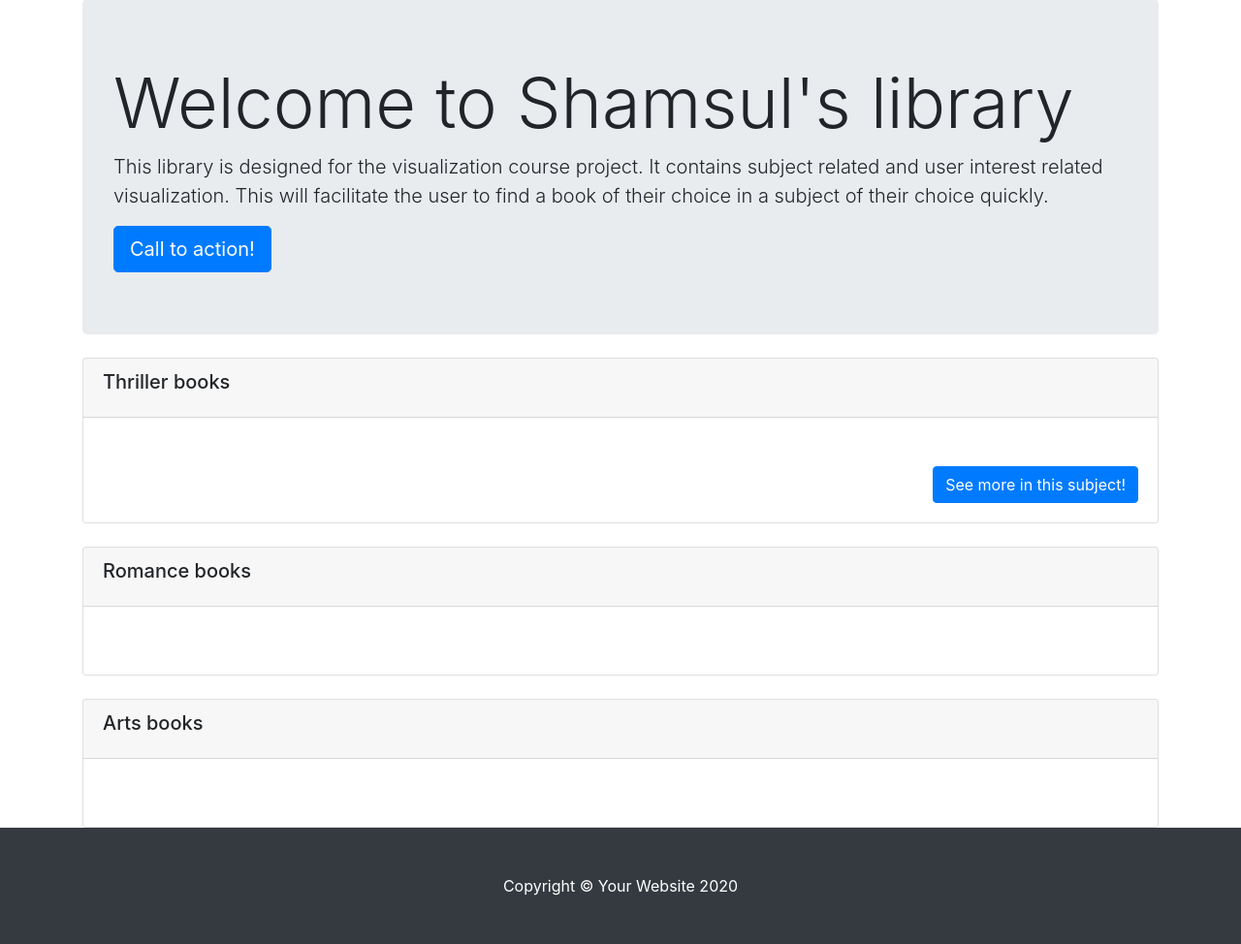
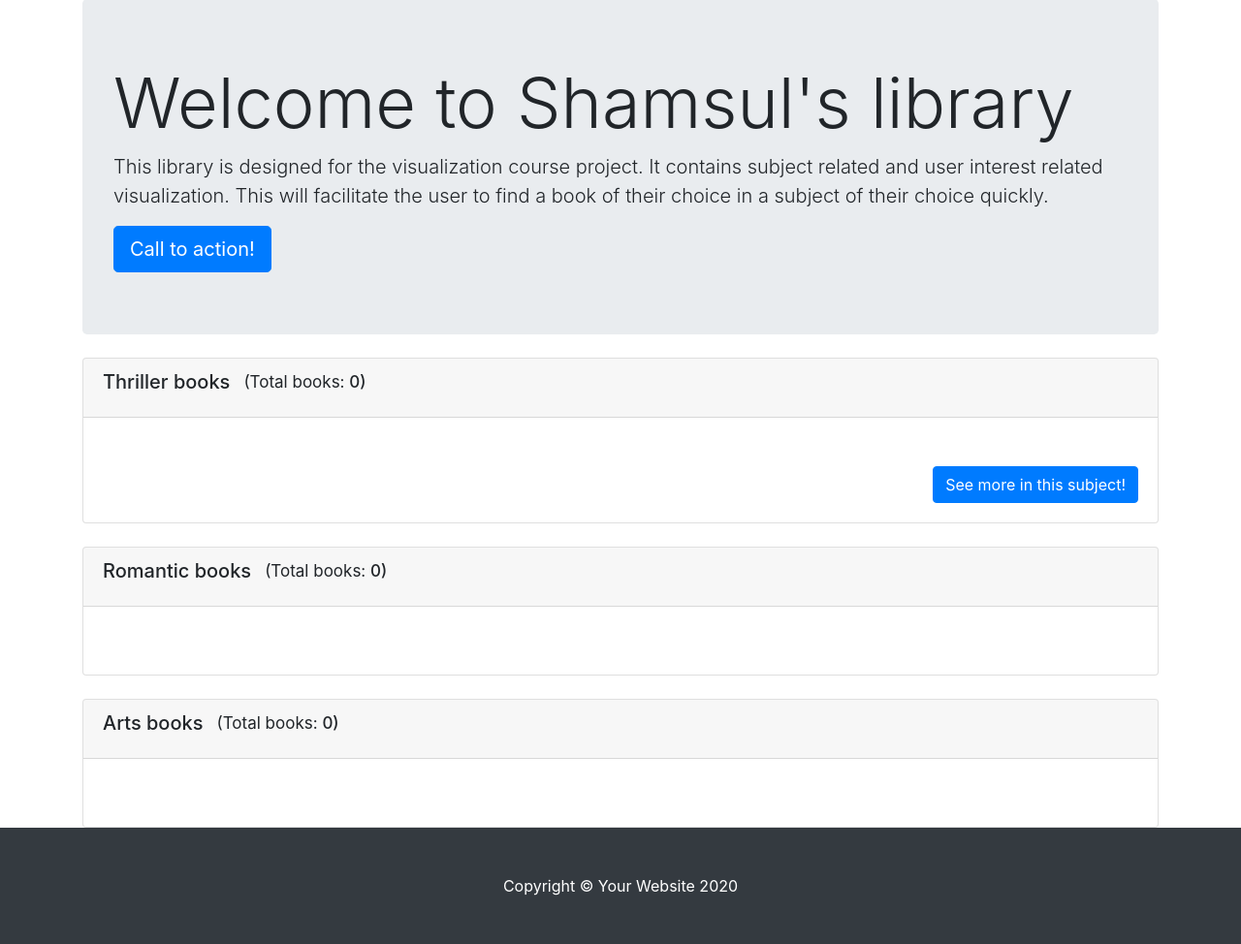
Before and after one commit to sajib-4414/infovislibraryproject, a Django app: page / in a window 1280 px wide. Shown: the part 81-1055 px from the top of the page at 97% size. Run offline with Django 3.2, Linux system fonts and the light colour scheme; data that the repository does not hold is empty; some libraries are stand-ins or nearby versions.

Commit message:
home page document count shown

```diff
--- a/infovisproject1/library/templates/index.html
+++ b/infovisproject1/library/templates/index.html
@@ -27,7 +27,13 @@
 
     <div class="card">
         <div class="card-header">
-            <h5 class="card-title">Thriller books</h5>
+            <div style="float: left;"><h5 class="card-title" style="width: auto !important;">Thriller books</h5></div>
+            <div style="float: left; font-size:17px; font-color: #808090;margin-top: -4px;
+    margin-left: 10px"
+                 class="d-flex flex-column">
+                <div class="p-1"><span style="font-weight:normal">(Total books:</span> <span
+                        style="font-weight:500">{{ thriller_book_count }}) </span></div>
+            </div>
         </div>
         <div class="card-body">
             {#            <h5 class="card-title">Special title treatment</h5>#}
@@ -85,7 +91,13 @@
     <br>
     <div class="card">
         <div class="card-header">
-            <h5 class="card-title">Romance books</h5>
+            <div style="float: left;"><h5 class="card-title" style="width: auto !important;">Romantic books</h5></div>
+            <div style="float: left; font-size:17px; font-color: #808090;margin-top: -4px;
+    margin-left: 10px"
+                 class="d-flex flex-column">
+                <div class="p-1"><span style="font-weight:normal">(Total books:</span> <span
+                        style="font-weight:500">{{ romance_book_count }}) </span></div>
+            </div>
         </div>
         <div class="card-body">
             {#            <h5 class="card-title">Special title treatment</h5>#}
@@ -131,8 +143,13 @@
     <br>
     <div class="card">
         <div class="card-header">
-            <h5 class="card-title">Arts books </h5>
-
+            <div style="float: left;"><h5 class="card-title" style="width: auto !important;">Arts books</h5></div>
+            <div style="float: left; font-size:17px; font-color: #808090;margin-top: -4px;
+    margin-left: 10px"
+                 class="d-flex flex-column">
+                <div class="p-1"><span style="font-weight:normal">(Total books:</span> <span
+                        style="font-weight:500">{{ arts_book_count }}) </span></div>
+            </div>
         </div>
         <div class="card-body">
             {#            <h5 class="card-title">Special title treatment</h5>#}
--- a/infovisproject1/library/views.py
+++ b/infovisproject1/library/views.py
@@ -14,20 +14,46 @@ def get_books_of_subjects(subject):
     if response.status_code == 200:
         json_response = response.json()
         books = json_response['docs']
-        return books
+        return [books,int(json_response['numFound'])]
     return []
 
 
 def index(request):
     # post = Post.objects.filter(status='published')
     template = 'index.html'
-    romance_books = get_books_of_subjects("romance")
-    thriller_books = get_books_of_subjects("thriller");
-    arts_books = get_books_of_subjects("arts");
+    romance_books,numbers_r = get_books_of_subjects("romance")
+    thriller_books,numbers_t = get_books_of_subjects("thriller");
+    arts_books,numbers_a = get_books_of_subjects("arts");
+    r_num_str = ""
+    if numbers_r == 0:
+        r_num_str = "0"
+    elif numbers_r < 1000:
+        r_num_str = "1k"
+    else:
+        r_num_str = str(float("{:.2f}".format(numbers_r/1000))) + "k"
+
+    t_num_str = ""
+    if numbers_t == 0:
+        t_num_str = "0"
+    elif numbers_t < 1000:
+        t_num_str = "1k"
+    else:
+        t_num_str = str(float("{:.2f}".format(numbers_t/1000))) + "k"
+
+    a_num_str = ""
+    if numbers_a == 0:
+        a_num_str = "0"
+    elif numbers_a < 1000:
+        a_num_str = "1k"
+    else:
+        a_num_str = str(float("{:.2f}".format(numbers_a/1000))) + "k"
     context = {
         "romance_books" : romance_books,
         "thriller_books": thriller_books,
-        "arts_books"    : arts_books
+        "arts_books"    : arts_books,
+        "romance_book_count": r_num_str,
+        "thriller_book_count": t_num_str,
+        "arts_book_count": a_num_str
     }
     # print(romance_books)
     return render(request, template, context)
```
